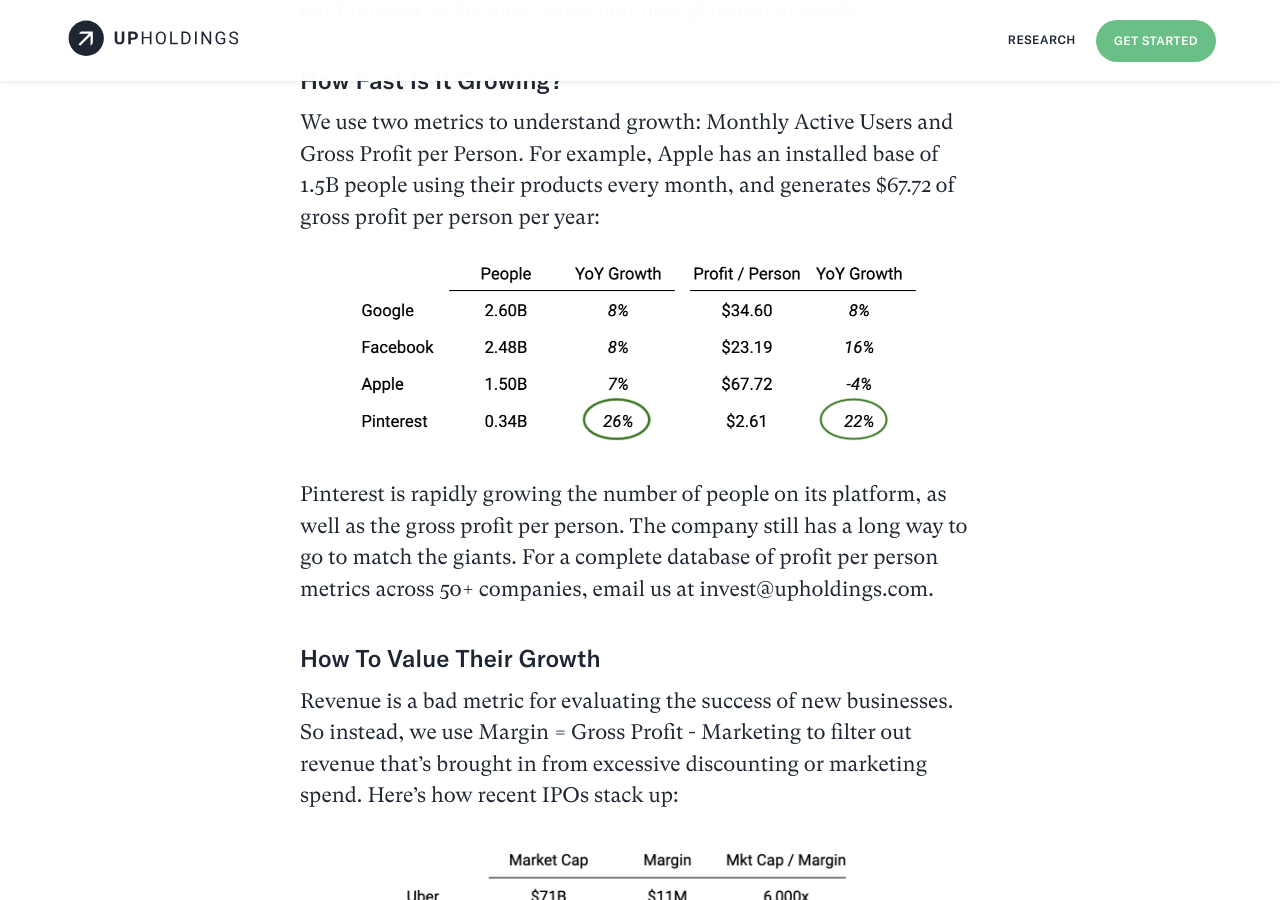
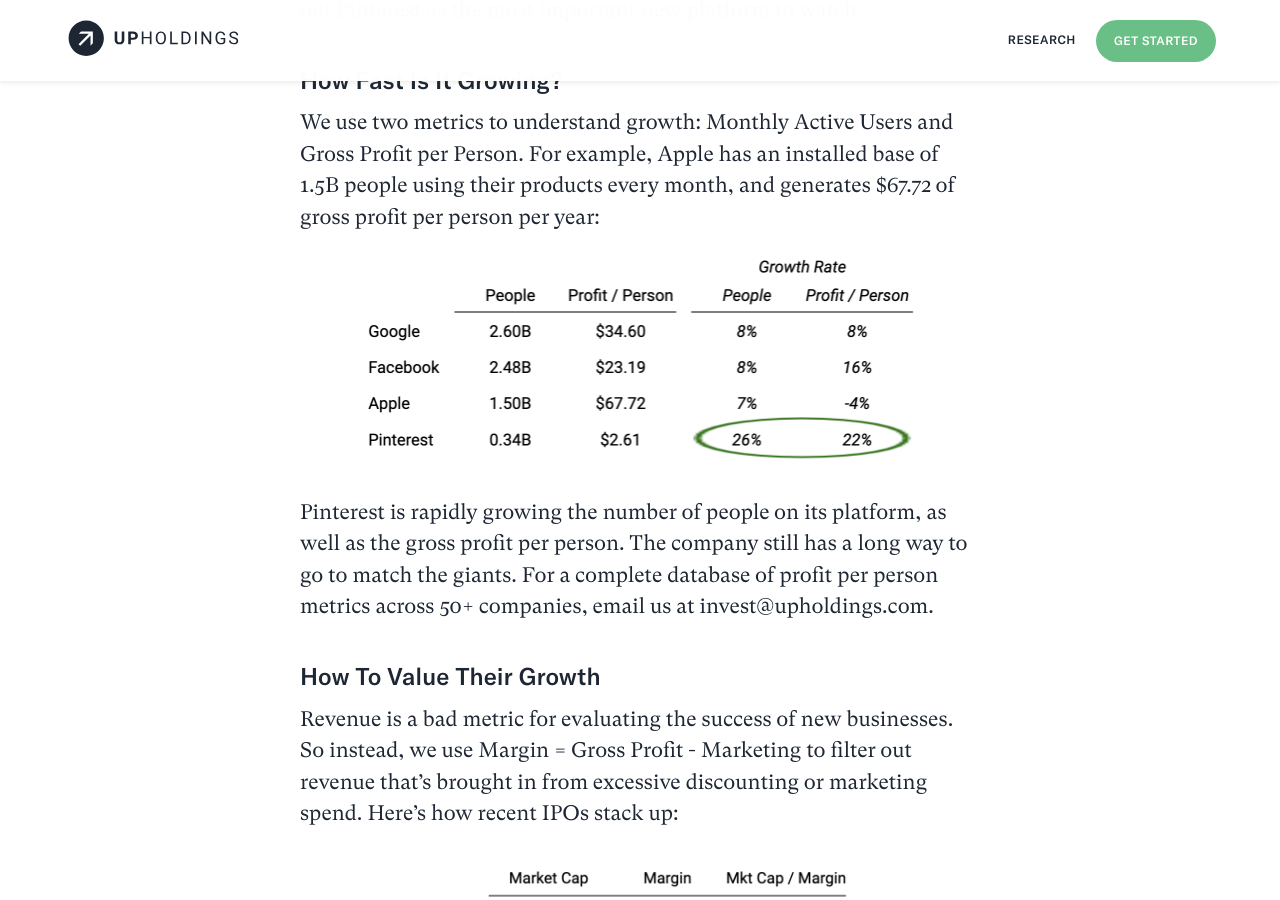
Before and after one commit to willanderson/Upholdings, a Jekyll site: the page built from _posts/2020-02-13-pinterest-a-rare-bargain.markdown, in a window 1280 px wide and 900 px high, scrolled down 1272 px. Built offline with Jekyll 4.4.1, drawn with Linux system fonts in a browser that asks for light colours; nearby versions of some CDN libraries; some web fonts are replaced; comment, search, counter and statistics services are not loaded.

Commit message:
Updated Pinterest A Rare Bargain

```diff
--- a/_posts/2020-02-13-pinterest-a-rare-bargain.markdown
+++ b/_posts/2020-02-13-pinterest-a-rare-bargain.markdown
@@ -22,7 +22,7 @@
 
 We use two metrics to understand growth: Monthly Active Users and Gross Profit per Person. For example, Apple has an installed base of 1.5B people using their products every month, and generates $67.72 of gross profit per person per year:
 
-![first numbers-f3d636.png](/uploads/first%20numbers-f3d636.png)
+![first numbers-33c20e.png](/uploads/first%20numbers-33c20e.png)
 
 Pinterest is rapidly growing the number of people on its platform, as well as the gross profit per person. The company still has a long way to go to match the giants. For a complete database of profit per person metrics across 50+ companies, email us at invest@upholdings.com.
 
```
